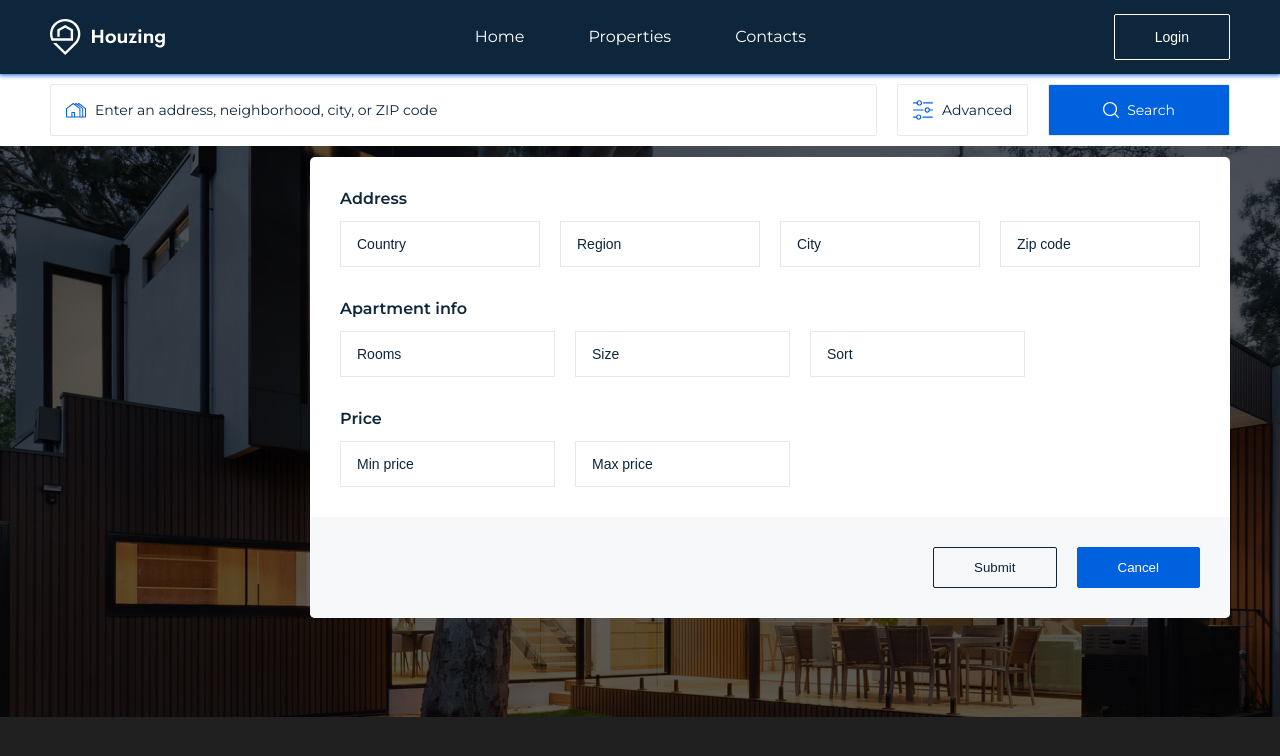
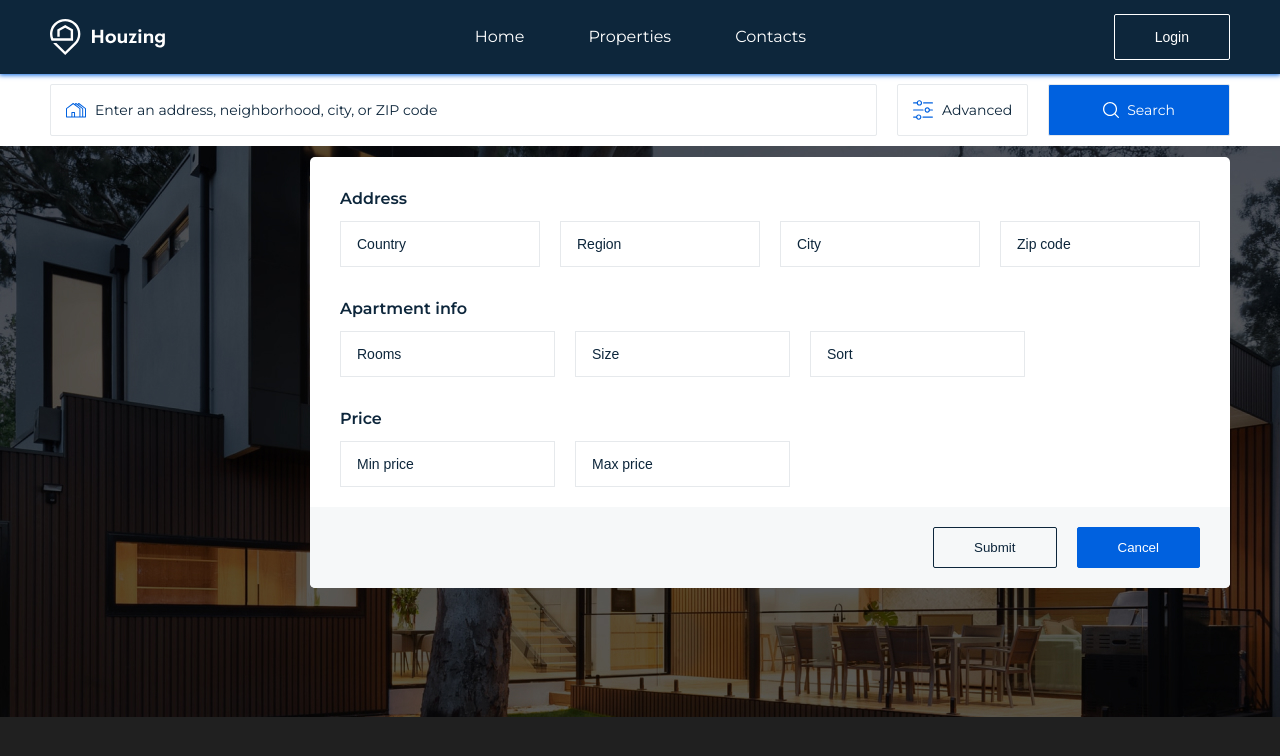
Before and after one commit to Sardor0795/Houzing-self-made, a React (Create React App) app: page / in a window 1280 px wide. Both pictures are taken after a click on the button "Advanced". Shown: the top 756 px of the page. Built offline with nearby package versions, Linux system fonts and the light colour scheme.

Commit message:
Add opacity to advanced menu

```diff
--- a/src/components/option/index.jsx
+++ b/src/components/option/index.jsx
@@ -19,13 +19,20 @@ export class Option extends Component {
   constructor() {
     super();
     this.state = {
-      advancedShow: "none",
+      advancedBtn: {
+        opacity: "0",
+        pointer_events: "none",
+      },
     };
   }
   render() {
     const openAdvanced = () => {
       this.setState({
-        advancedShow: this.state.advancedShow === "none" ? "block" : "none",
+        advancedBtn: {
+          opacity: this.state.advancedBtn.opacity === "0" ? "1" : "0",
+          pointer_events:
+            this.state.advancedBtn.pointer_events === "nona" ? "all" : "none",
+        },
       });
     };
     return (
@@ -35,7 +42,10 @@ export class Option extends Component {
             <SearchAddresInput placeholder="Enter an address, neighborhood, city, or ZIP code" />
             <AdvancedBtn onClick={openAdvanced}>Advanced</AdvancedBtn>
             <SearchBtn searchBtn>Search</SearchBtn>
-            <AdvancedMenu display={this.state.advancedShow}>
+            <AdvancedMenu
+              pointerEvents={this.state.advancedBtn.pointer_events}
+              opacity={this.state.advancedBtn.opacity}
+            >
               <InputsWrapper>
                 <InputTitle>Address</InputTitle>
                 <InputsGroup>
--- a/src/components/option/style.jsx
+++ b/src/components/option/style.jsx
@@ -93,7 +93,9 @@ export const AdvancedMenu = styled.form`
   right: 0;
   background-color: #ffffff;
   border-radius: 5px;
-  display: ${({ display }) => display};
+  transition: opacity 0.3s ease;
+  pointer-events: ${({ pointer_events }) => pointer_events};
+  opacity: ${({ opacity }) => opacity};
 `;
 
 export const InputsWrapper = styled.div`
@@ -111,7 +113,12 @@ export const InputTitle = styled.p`
 
 export const InputsGroup = styled.div`
   display: flex;
-  margin-bottom: 30px;
+  :not(:last-child) {
+    margin-bottom: 30px;
+  }
+  :last-child {
+    margin-bottom: 20px;
+  }
 `;
 
 export const Input = styled.input`
@@ -133,7 +140,7 @@ export const Input = styled.input`
 export const ButtonsWrapper = styled.div`
   background: #f6f8f9;
   border-radius: 0px 0px 5px 5px;
-  padding: 30px;
+  padding: 20px 30px;
   display: flex;
   justify-content: flex-end;
 `;
```
